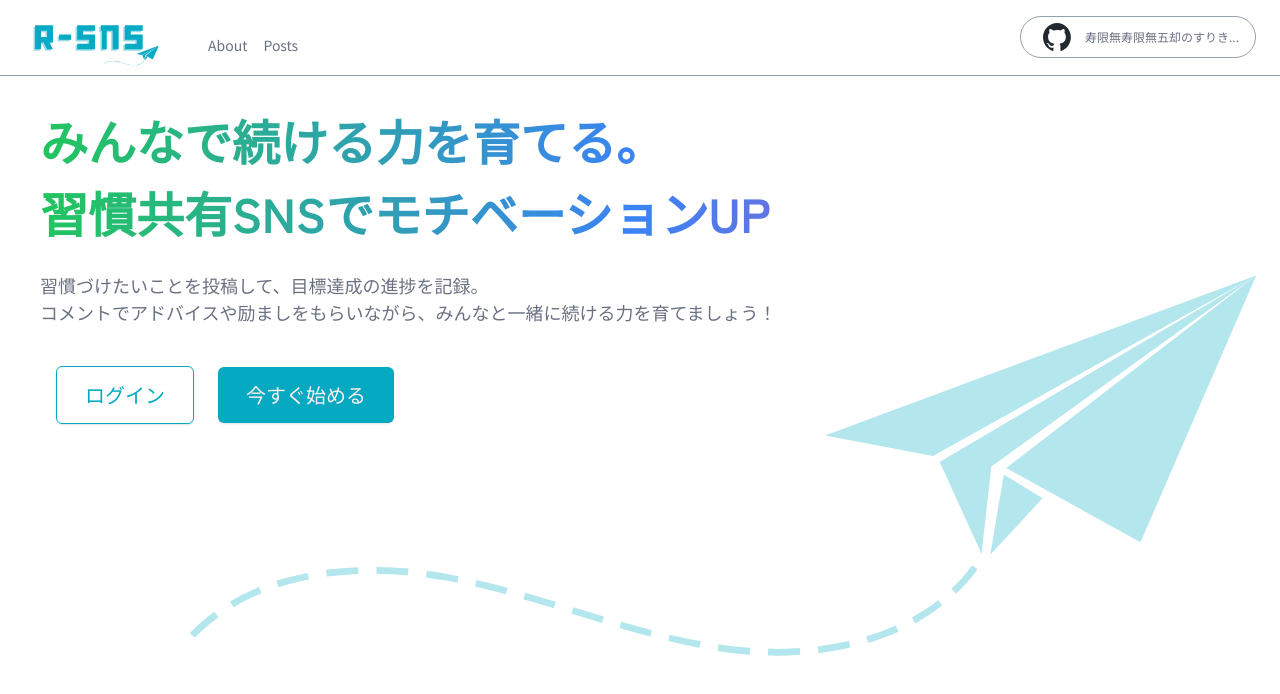
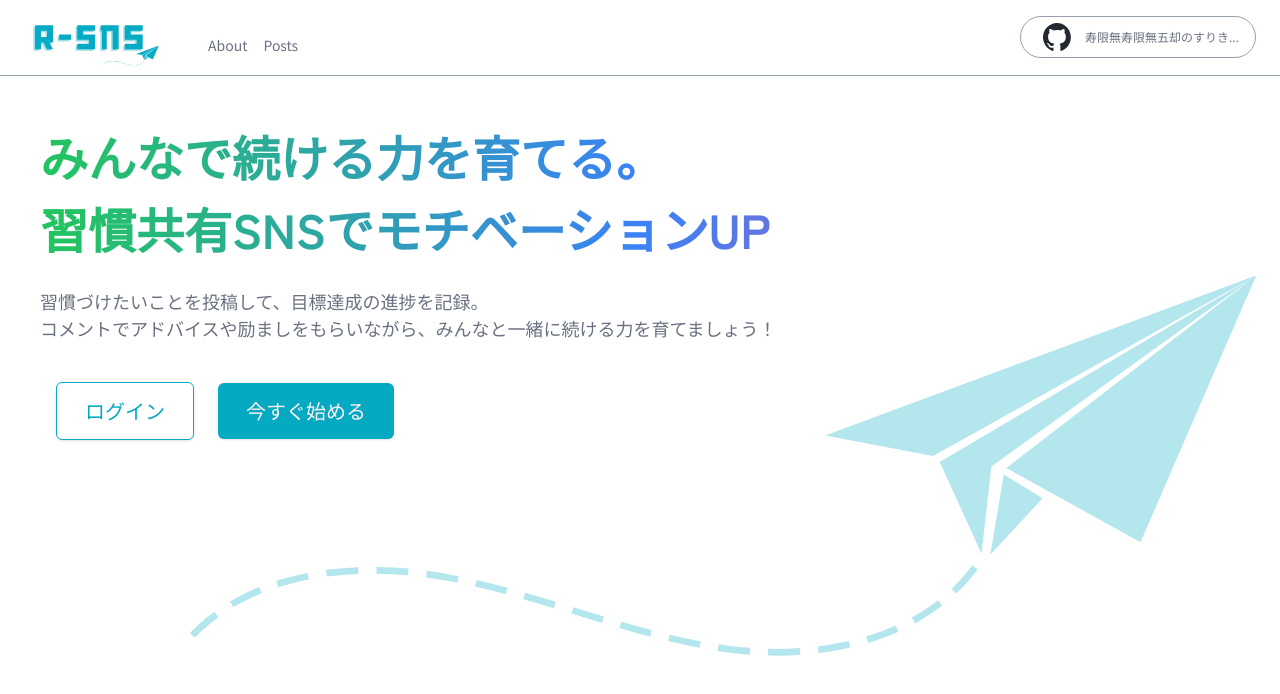
Before and after one commit to sushigon-dev/R-SNS-frontend, a Next.js app in the folder r-sns/: page / in a window 1280 px wide. Shown: the top 694 px of the page. Built offline with nearby package versions, Linux system fonts and the light colour scheme.

Commit message:
fix: 🐛 adjusted the padding of body tag

```diff
--- a/r-sns/app/layout.tsx
+++ b/r-sns/app/layout.tsx
@@ -38,7 +38,7 @@ export default function RootLayout({
         className={`${geistSans.variable} ${geistMono.variable} antialiased ${notoSansJP.className}`}
       >
         <Header />
-        <main className="pt-16">{children}</main>
+        <main className="pt-20">{children}</main>
       </body>
     </html>
   );
```
